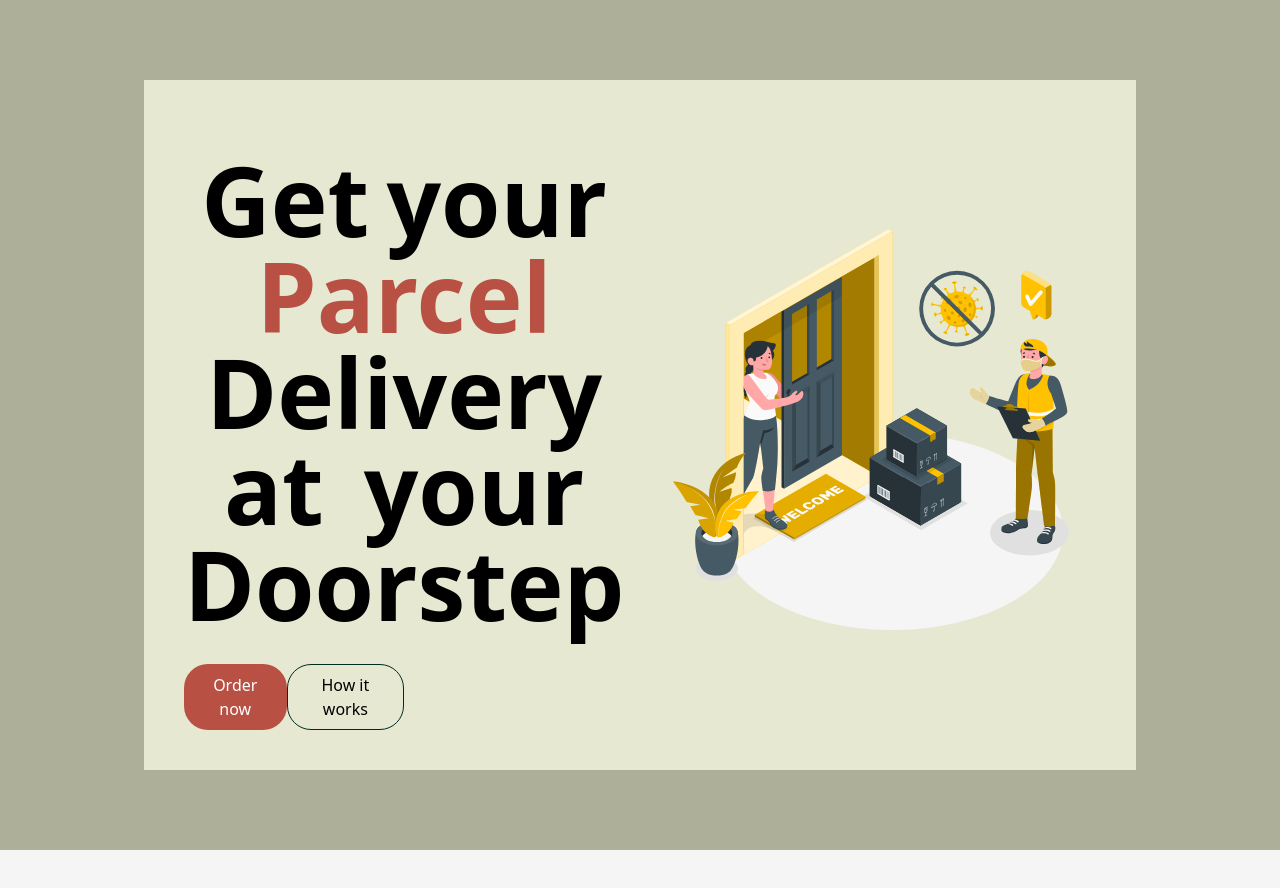
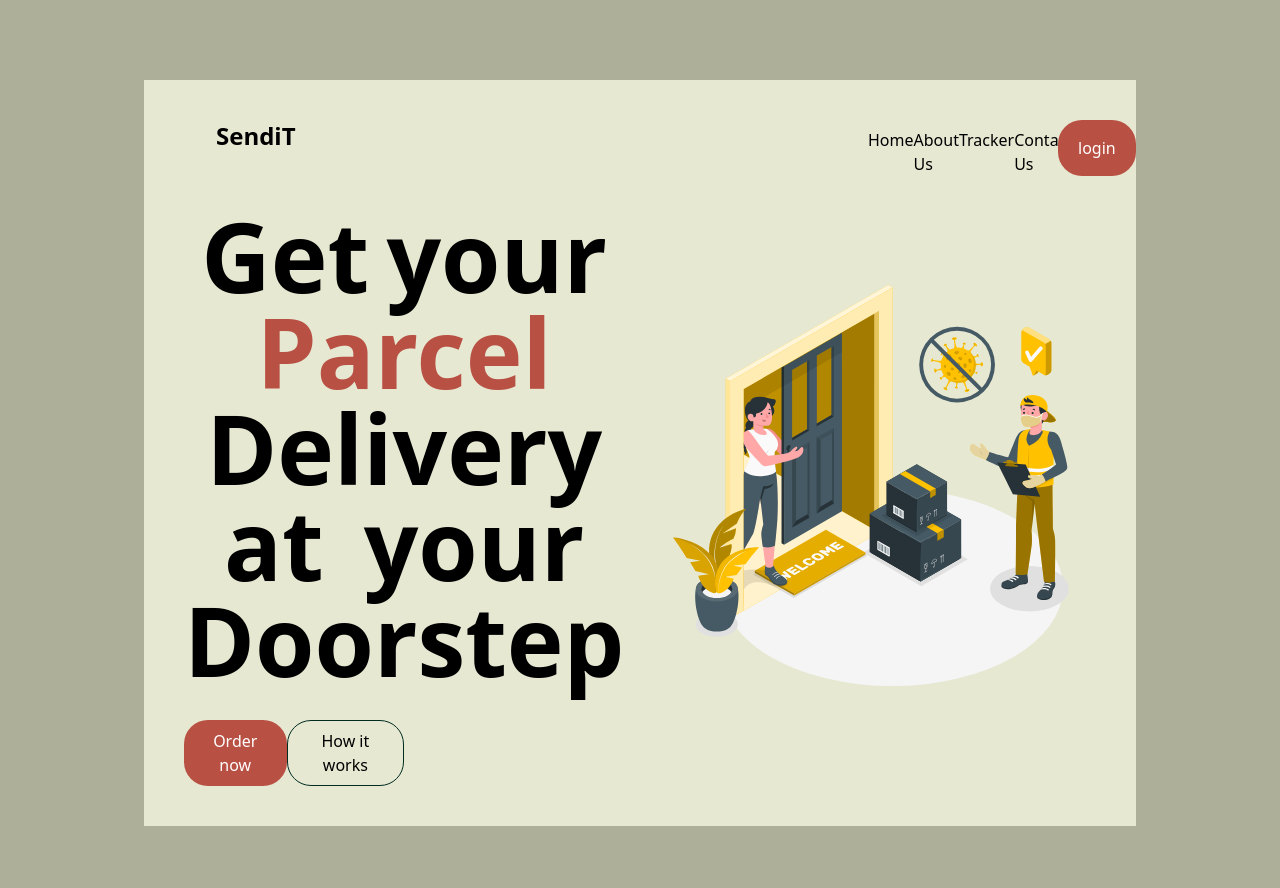
Before and after one commit to SendiT-Project/SendiT-Frontend, a React (Create React App) app: page / in a window 1280 px wide. Shown: the top 888 px of the page. Before the commit the page ends 850 px from the top, so only its background shows below. Built offline with nearby package versions, Linux system fonts and the light colour scheme.

Commit message:
feat:creates the navbar

```diff
--- a/src/App.js
+++ b/src/App.js
@@ -1,12 +1,13 @@
 
 
 import Home from "./components/Home";
+import NavBar from "./components/Navbar";
 
 function App() {
   return (
     <div className="App bg-color-primary px-36 py-20" >
       <div className=" bg-color-secondary w-full h-full p-10">
-
+        <NavBar />
         <Home />
       </div>
     </div>
--- /dev/null
+++ b/src/components/Navbar.js
@@ -0,0 +1,20 @@
+const NavBar = () => {
+    return (
+        <div className="navbar flex justify-between">
+        <div>
+          <h1 className="text-2xl font-semibold px-8">SendiT</h1>
+        </div>
+          <div className="flex w-1/4 justify-evenly">
+          <ul className="flex justify-evenly w-5/6 mt-2">
+            <li>Home</li>
+            <li>About Us</li>
+            <li>Tracker</li>
+            <li>Contact Us</li>
+          </ul>
+          <button className="bg-color-tertiary text-white px-5 py-2 rounded-3xl text-base">login</button>
+        </div>
+      </div>
+     );
+}
+
+export default NavBar;
```
